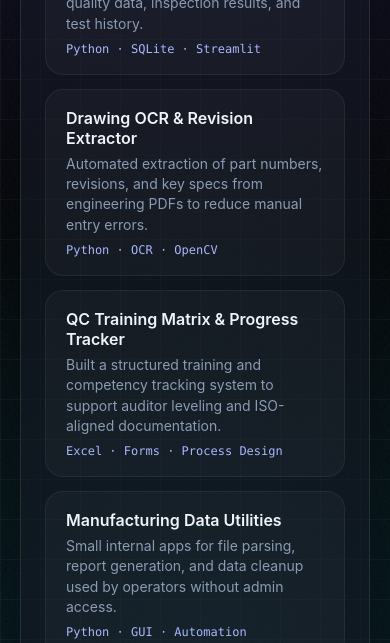
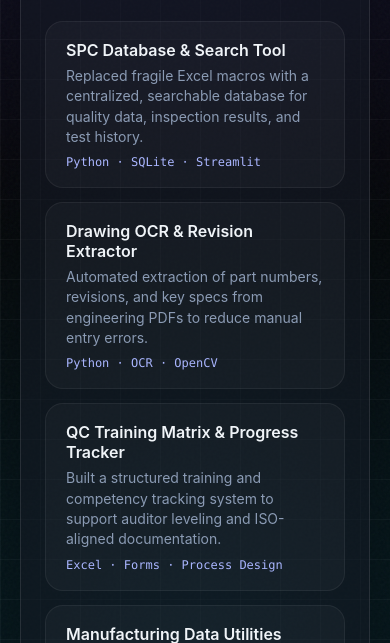
Before and after one commit to bk-007/personal-site, a plain HTML site: page projects.html in a window 390 px wide. Shown: the part 201-844 px from the top of the page. Drawn offline with Linux system fonts and the light colour scheme.

Commit message:
ui tweak for phones

```diff
--- a/projects.html
+++ b/projects.html
@@ -170,6 +170,16 @@
     .project h2 { font-size: 17px; }
     .project p { font-size: 15px; }
   }
+
+  @media (max-width: 767px) {
+  body {
+    align-items: flex-start;
+  }
+
+  .wrap {
+    margin-top: 12px;
+  }
+}
 </style>
 </head>
 
```
